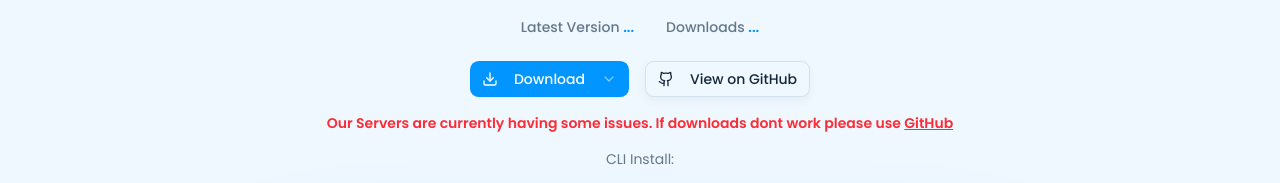
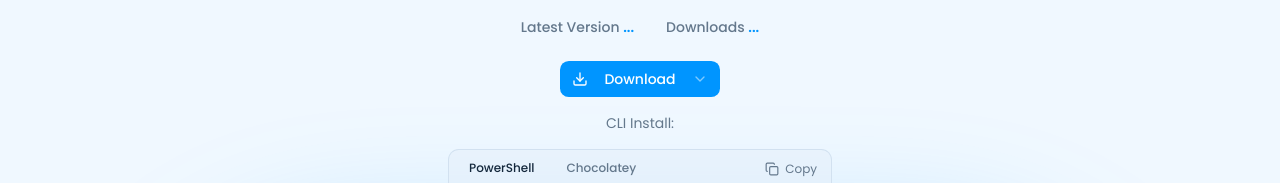
Before and after one commit to parcoil/sparkle-site, a Next.js app: page / in a window 1280 px wide. Shown: the part 391-574 px from the top of the page. Built offline with nearby package versions, Linux system fonts and the light colour scheme; no server answers.

Commit message:
Revert "chore: add server issue warning"
This reverts commit e1799391c95cea3f3aed88cae7c0a2cf1b7b85d5.

```diff
--- a/app/page.tsx
+++ b/app/page.tsx
@@ -409,8 +409,8 @@ export default function Home() {
               </DropdownMenu>
             </motion.div>
 
-            <a
-              href="https://github.com/thedogecraft/sparkle"
+            {/* <a
+              href="https://github.com/Parcoil/Sparkle"
               className="w-full sm:w-auto"
             >
               <Button
@@ -420,7 +420,7 @@ export default function Home() {
                 <Github className="mr-2 h-4 w-4" />
                 View on GitHub
               </Button>
-            </a>
+            </a> */}
           </motion.div>
 
           {/* <div className="group relative mt-4 hidden w-full sm:mt-6 sm:flex sm:max-w-md">
@@ -437,23 +437,7 @@ export default function Home() {
               Click to copy PowerShell command
             </span>
           </div> */}
-          <motion.div
-            initial={{ opacity: 0 }}
-            animate={{ opacity: 1 }}
-            transition={{ duration: 0.3, delay: 0.18 }}
-            className="mt-4 flex flex-col items-center justify-center space-y-2 px-4 text-center"
-          >
-            <p className="text-sm font-semibold text-red-500">
-              Our Servers are currently having some issues. If downloads dont
-              work please use{" "}
-              <a
-                href="https://github.com/thedogecraft/sparkle"
-                className="underline"
-              >
-                GitHub
-              </a>
-            </p>
-          </motion.div>
+
           <motion.div
             initial={{ opacity: 0 }}
             animate={{ opacity: 1 }}
```
